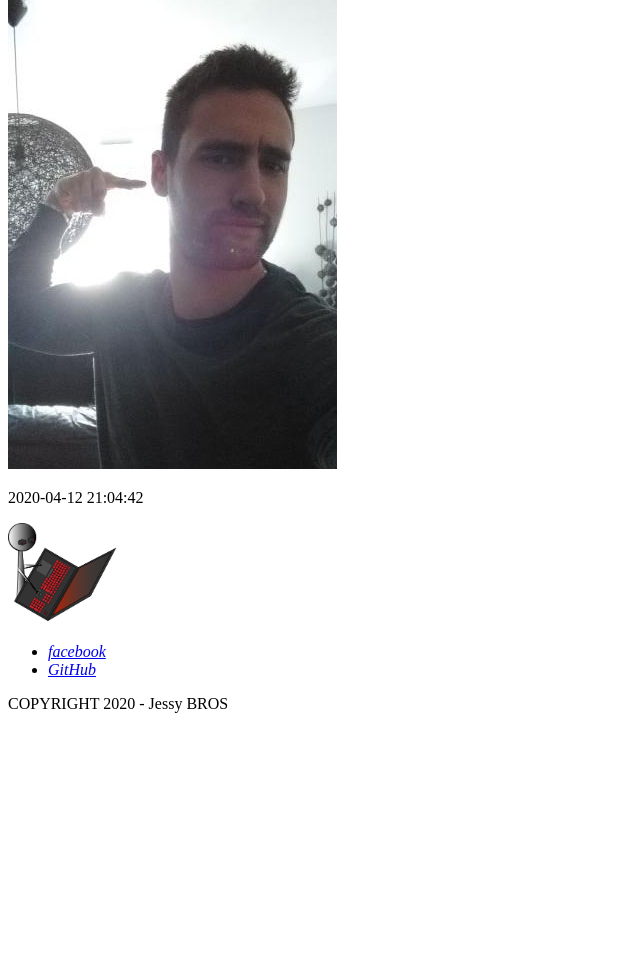
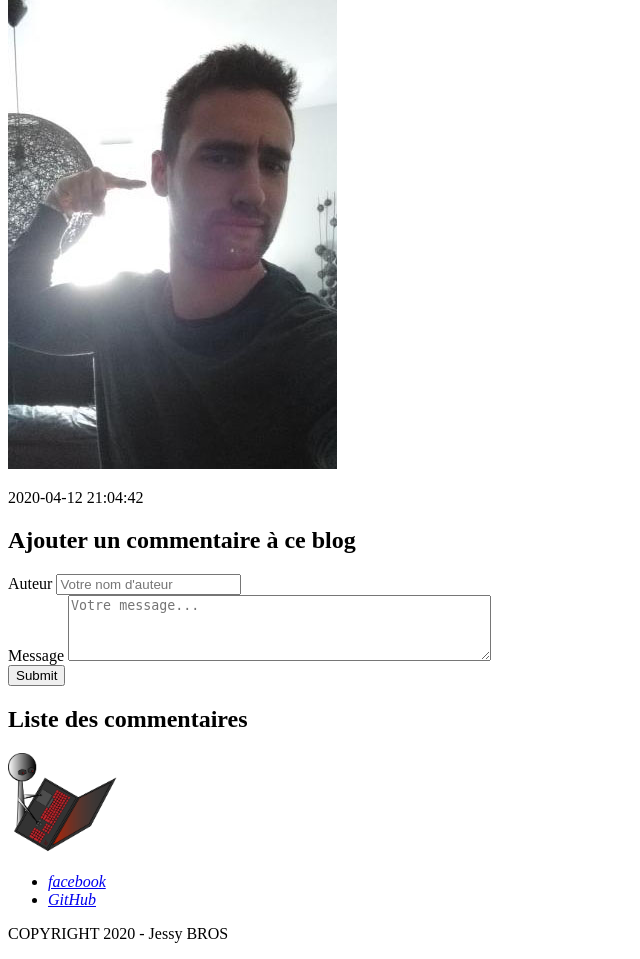
Before and after one commit to JessyBros/P5_Symfony_Php_Blog, a PHP site: a page that uses index.php in a window 1280 px wide. Shown: the part 417-1376 px from the top of the page, without its empty margins (0-640 px from the left). Before the commit the page ends 1130 px from the top, so only its background shows below. Run offline with PHP 8.4, Linux system fonts and the light colour scheme; data comes from the database, SQL or seed files in the repository; both versions use the stored data as it was after the commit.

Commit message:
Commentaire Closed #10 - Visitors can add comment. - Administrators  decide do keep or delete the comment.
- If comments are validated, they are published

```diff
--- a/index.php
+++ b/index.php
@@ -43,6 +43,9 @@ $page = new Controller($twig);
 			case 'modifier-blog':
 				$page ->modifierBlog();
 				break;
+			case 'commentaires':
+				$page ->commentaires();
+				break;
 			default:
 				header('HTTP/1.0 404 Not Found');
 				echo $twig->render('404.twig');
--- /dev/null
+++ b/public/functions/ajouterCommentaire.php
@@ -0,0 +1,16 @@
+<?php
+
+if (isset($_POST["submit"])) {
+    $auteur  = isset($_POST['auteur']) ? $_POST['auteur'] : NULL;
+    $message  = isset($_POST['message']) ? $_POST['message'] : NULL;
+
+	$ajouterCommentaire = $ajouterCommentaireManager -> ajouterCommentaire($auteur, $message, $idBlog);
+
+	if ($ajouterCommentaire) {
+		$messageServeur ="Le commentaire a bien été enregistré avec succès en attente de confirmation !";
+	} else {
+		$messageServeur = "Erreur lors de l'ajout du commentaire !";
+	}
+} else {
+	$messageServeur ="";
+}
--- a/public/functions/supprimerBlog.php
+++ b/public/functions/supprimerBlog.php
@@ -2,11 +2,9 @@
 
 if (isset($_POST["supprimerSubmit"])) {
 	$supprimerBlog = $supprimerBlogManager -> supprimerBlog($idBlog);
-	header("Location:modifier-blogs");
-	exit;
-
 	if ($supprimerBlog) {
-		$messageServeur ="Le blog a bien été supprimé !";
+		header("Location:modifier-blogs");
+		exit;
 	} else {
 		$messageServeur = "Erreur lors de la suppression du blog !";
 	}
--- a/src/Controller/Controller.php
+++ b/src/Controller/Controller.php
@@ -17,7 +17,7 @@ class Controller
     public function accueil()
     {
         $lesDerniersBlogs = new FunctionsSql;
-        echo $this->twig->render('visiteur/accueil.twig',["lesDerniersBlogs" => $lesDerniersBlogs-> lesDerniersBlogs(), "sessionAuteur" =>$_SESSION["auteur"]]);
+        echo $this->twig->render('visiteur/accueil.twig',["lesDerniersBlogs" => $lesDerniersBlogs-> lesDerniersBlogs()]);
     }
 
     public function blogs()
@@ -28,10 +28,16 @@ class Controller
 
     public function blog()
     {
-        $blog = new FunctionsSql;
         $idBlog  = isset($_GET['numero']) ? $_GET['numero'] : NULL;
 
-        echo $this->twig->render('visiteur/blog.twig',["blog"=> $blog ->blog($idBlog)]);
+        $blog = new FunctionsSql;
+
+        $ajouterCommentaireManager = new FunctionsSql;
+        require "public/functions/ajouterCommentaire.php";
+
+        $listeDesCommentaires = new FunctionsSql;
+
+        echo $this->twig->render('visiteur/blog.twig',["blog"=> $blog ->blog($idBlog), "listeDesCommentaires" =>$listeDesCommentaires->commentaire($idBlog),"messageServeur" => $messageServeur]);
     }
 
     public function connexion()
@@ -90,4 +96,19 @@ class Controller
         echo $this->twig->render('admin/modifierBlog.twig',["blog"=> $blog ->blog($idBlog),"messageServeur" => $messageServeur ]);
     }
 
+    public function commentaires()
+    {
+        require "public/functions/verificationConnexion.php";
+
+        $listeDesCommentaires = new FunctionsSql;
+
+        $idCommentaire = isset($_POST['idCommentaire']) ? $_POST['idCommentaire'] : NULL;
+        $validerCommentaireManager = new FunctionsSql;
+        $supprimerCommentaireManager = new FunctionsSql;
+        require "public/functions/validerCommentaire.php";
+
+        echo $this->twig ->render('admin/commentaires.twig',["listeDesCommentaires" => $listeDesCommentaires ->listeDesCommentaires(),"messageServeur" => $messageServeur]);
+
+    }
+
 }
--- a/src/Model/FunctionsSql.php
+++ b/src/Model/FunctionsSql.php
@@ -26,6 +26,26 @@ class FunctionsSql extends Manager
         $req->execute(array($idBlog));
         $post = $req->fetch();
         return $post;
+    }
+
+    public function commentaire($idBlog)
+    {
+        $connexion = $this-> connexionBdd($idBlog);
+        $req = $connexion->prepare('SELECT * FROM commentaire WHERE blog_id = ? && valider = true');
+        $req->execute(array($idBlog));
+        return $req;
+    }
+
+    public function ajouterCommentaire($auteur, $message, $idBlog)
+    {
+        $connexion = $this-> connexionBdd($auteur, $message, $idBlog);
+        $req = $connexion->prepare('INSERT INTO commentaire SET auteur = ?, message = ?, date = Now(), valider = false, blog_id = ? ');
+        $req->execute(array(
+            $auteur,
+            $message,
+            $idBlog
+        ));
+        return $req;
     }
 
 
@@ -90,4 +110,33 @@ class FunctionsSql extends Manager
         return $req;
     }
 
+    public function listeDesCommentaires()
+    {
+        $connexion = $this-> connexionBdd();
+        $req = $connexion->query('SELECT * FROM commentaire WHERE valider = false  ORDER BY id ASC ');
+        return $req;
+    }
+
+    public function validerCommentaire($idCommentaire)
+    {
+        $connexion = $this-> connexionBdd($idCommentaire);
+        $req = $connexion->prepare('UPDATE commentaire SET valider = true WHERE id = ?');
+        $req->execute(array(
+            $idCommentaire
+        ));
+        return $req;
+    }
+
+    public function supprimerCommentaire($idCommentaire)
+    {
+        $connexion = $this-> connexionBdd($idCommentaire);
+        $req = $connexion->prepare('DELETE FROM commentaire WHERE id = ?');
+        $req->execute(array(
+            $idCommentaire
+        ));
+        return $req;
+    }
+
+
+
 }
--- a/templates/admin/ajouterBlog.twig
+++ b/templates/admin/ajouterBlog.twig
@@ -19,7 +19,7 @@
 
 
 
-	<input type="submit" name="submit" value="Ajouter" id="submit"><br>
+	<input type="submit" name="submit" value="Ajouter" id="submit">
 
 	<p> {{ messageServeur }}</p>
 </form>
--- a/templates/base.twig
+++ b/templates/base.twig
@@ -10,7 +10,7 @@
     <body>
         <header>
 
-{{  sessionAuteur }}
+{{  session.auteur }}
 	        <img style="height:100px;" src="public/images/logo.png" alt="logo | Blog d�veloppeur web"/>
 	        <nav>
 		        <a href="http://localhost/p5_symfony_php_blog/">Accueil</a>
@@ -52,6 +52,7 @@
                 <nav>
                     <a href="ajouter-un-blog">Ajouter un blog</a>
                     <a href="modifier-blogs">Blogs</a>
+                    <a href="commentaires"> Commentaires</a>
                 <nav>
             {% endif %}
 
--- a/templates/visiteur/blog.twig
+++ b/templates/visiteur/blog.twig
@@ -5,6 +5,7 @@
 
 <h1>Mon Blog </h1>
 
+<section>
 
 <p> {{ blog.id }}</p>
 <p> {{ blog.titre }}</p>
@@ -13,6 +14,29 @@
 <p> {{ blog.date }}</p>
 <img src="public/images/blogs/{{ blog.image }}" />
 <p> {{ blog.dateMiseAJour }}</p>
+</section>
+
+<section>
+<h2>Ajouter un commentaire à ce blog</h2>
+    <form action="" method="post">
+
+        <label for="auteur">Auteur</label>
+        <input type="text" name="auteur" placeholder="Votre nom d'auteur" id="auteur"><br>
+
+        <label for="message">Message</label>
+        <textarea id="message"name="message" rows="4" cols="50" placeholder="Votre message..."></textarea><br>
+
+        <input type="submit" name="submit" id="submit" value"Envoyer"><br>
+        {{ messageServeur }}
+    </form>
+</section>
+
+<section>
+<h2> Liste des commentaires</h2>
+{% for commentaire in listeDesCommentaires %}
+		<article> Blog : {{ commentaire.id }}</article>
+    {% endfor %}
+</section>
 
 
 {% endblock %}
```
Also changed, not shown: P5_baseDeDonnees.sql (+5 -4 lines), public/functions/validerCommentaire.php (added, +19 -0 lines), templates/admin/commentaires.twig (added, +25 -0 lines), .htaccess, 2 other files.
